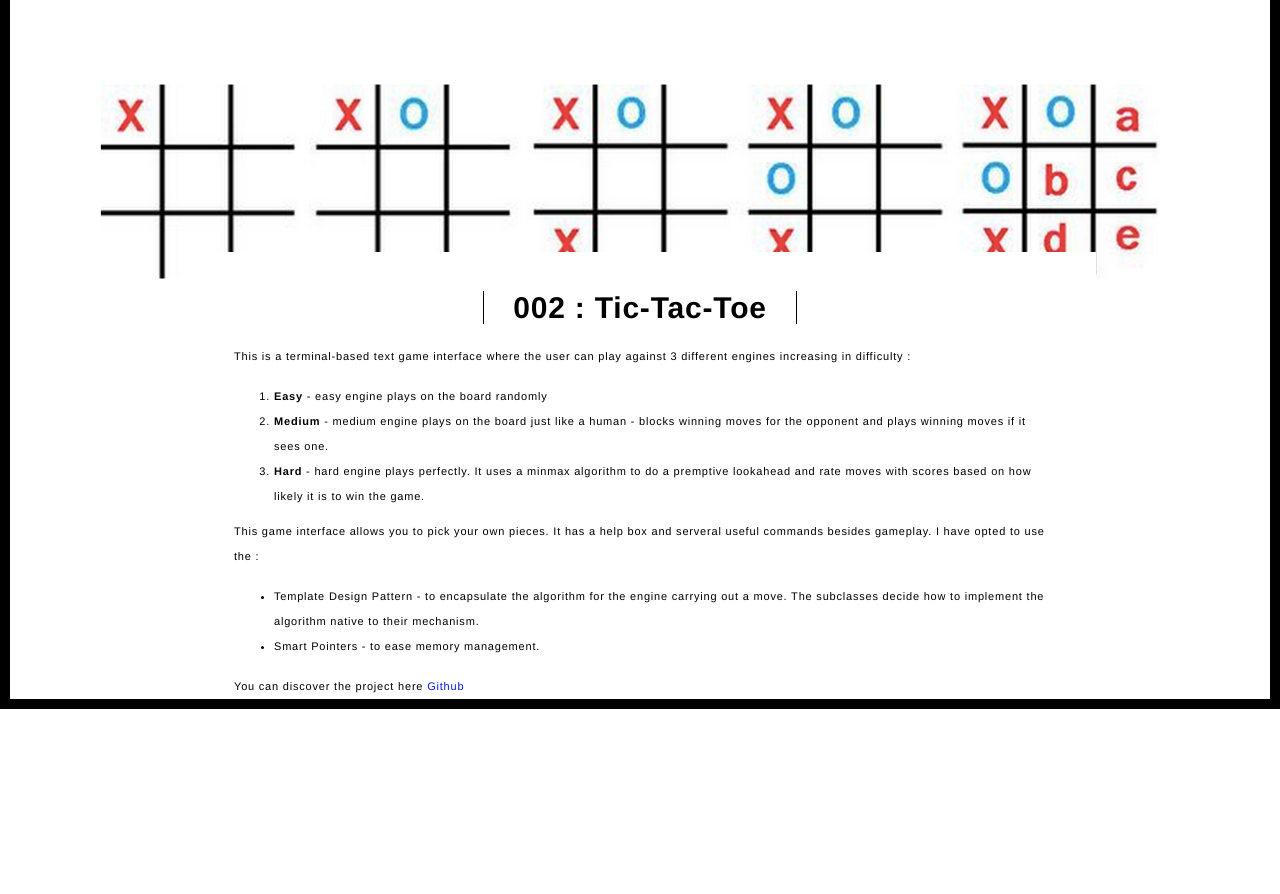
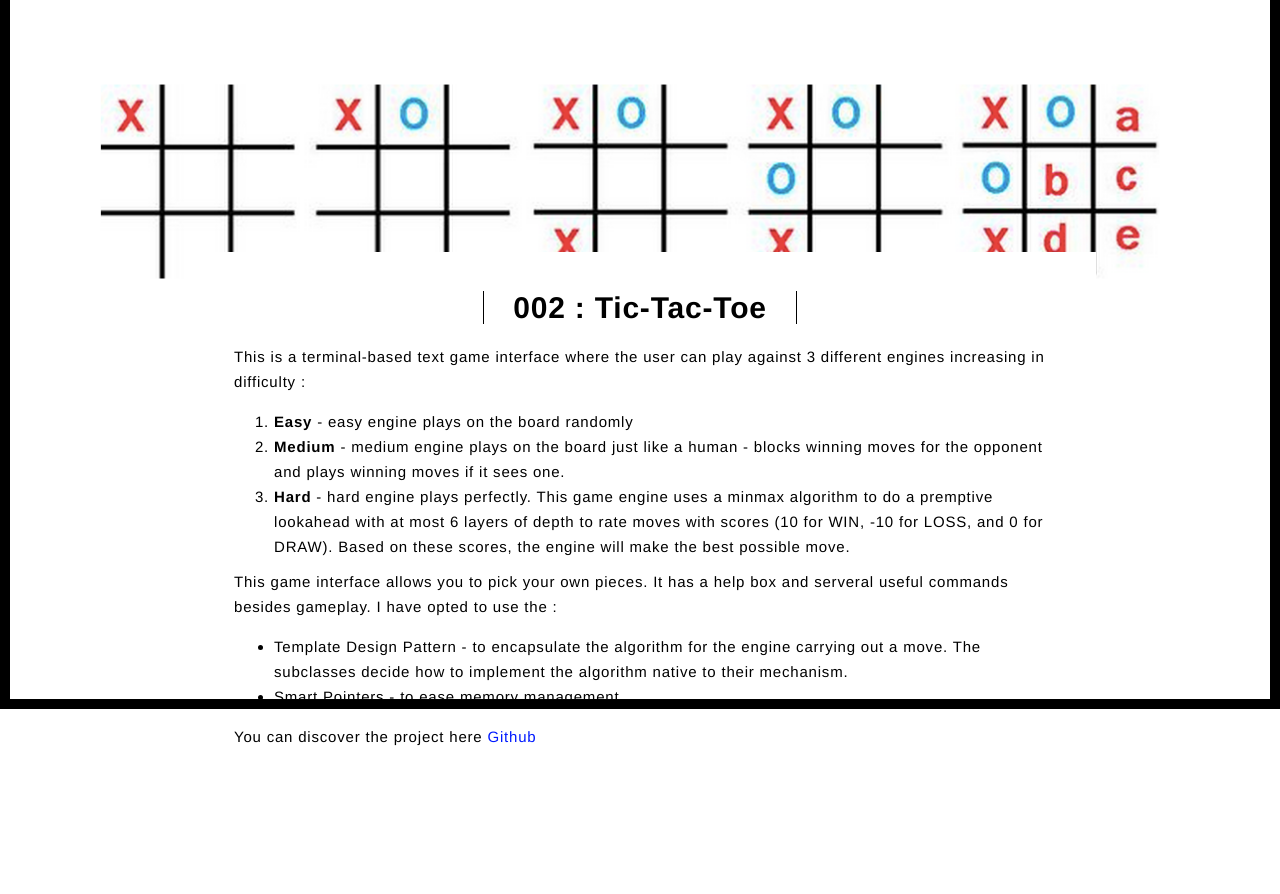
Before and after one commit to kj3moraes/PersonalWebsite, a Flask app: page /work2.html in a window 1280 px wide. Shown: the part 91-985 px from the top of the page. Before the commit the page ends 800 px from the top, so only its background shows below. Run offline with Flask 2, Linux system fonts and the light colour scheme; some libraries are stand-ins or nearby versions; some web fonts are replaced.

Commit message:
fixed some font iissues with TTT and git link for verCE

```diff
--- a/app/templates/work.html
+++ b/app/templates/work.html
@@ -104,6 +104,11 @@
             </b>
           </p>
 
+          <p>
+            You can discover the project here <a href="https://github.com/kj3moraes/verCE" title="" class="active">Github</a>
+          </p>
+
+
         </div>
       </div>
 
--- a/app/templates/work2.html
+++ b/app/templates/work2.html
@@ -62,7 +62,7 @@
     <div class="row">
       <div class="col-xs-12">
         <img src="./static/assets/images/work002-01.jpg" class="img-responsive" alt="">
-        <div class="card-container">
+        <div class="card-container bodytext headertext">
           <div class="text-center">
             <h1 class="h2">002 : Tic-Tac-Toe</h1>
           </div>
@@ -76,8 +76,9 @@
                 moves if it sees one.
             </li>
             <li>
-                <strong>Hard</strong> - hard engine plays perfectly. It uses a minmax algorithm to do a premptive lookahead and rate moves with scores
-                based on how likely it is to win the game.
+                <strong>Hard</strong> - hard engine plays perfectly. This game engine uses a minmax algorithm to do a premptive lookahead
+                with at most 6 layers of depth to rate moves with scores (10 for WIN, -10 for LOSS, and 0 for DRAW). Based on these scores, the engine
+                will make the best possible move.
             </li>
           </ol>
         <p>This game interface allows you to pick your own pieces. It has a help box and serveral useful commands besides gameplay. I have opted to use the :
@@ -88,7 +89,10 @@
                 <li>Smart Pointers - to ease memory management.</li>
             </ul>
         </p>
-        You can discover the project here <a href="https://github.com/kj3moraes/Tic-Tac-Toe-GamePlay" title="" class="active">Github</a>
+
+        <p>
+          You can discover the project here <a href="https://github.com/kj3moraes/Tic-Tac-Toe-GamePlay" title="" class="active">Github</a>
+        </p>
         </div>
       </div>
 
```
